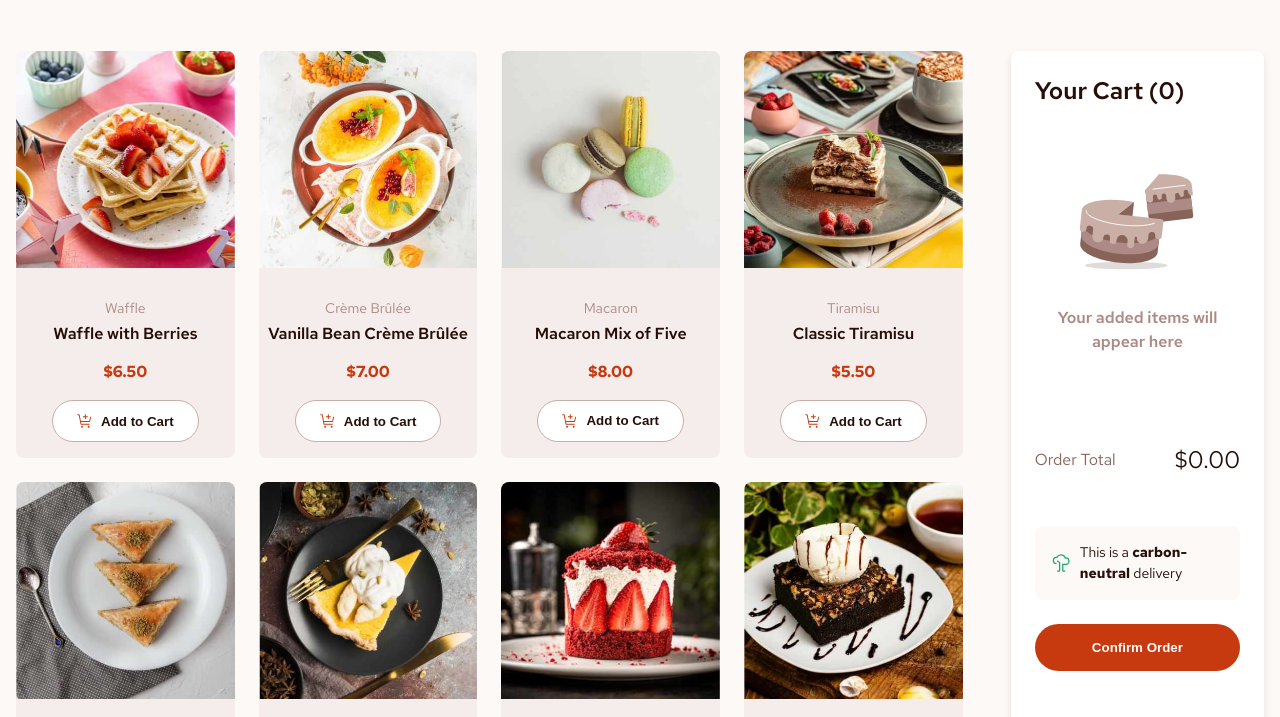
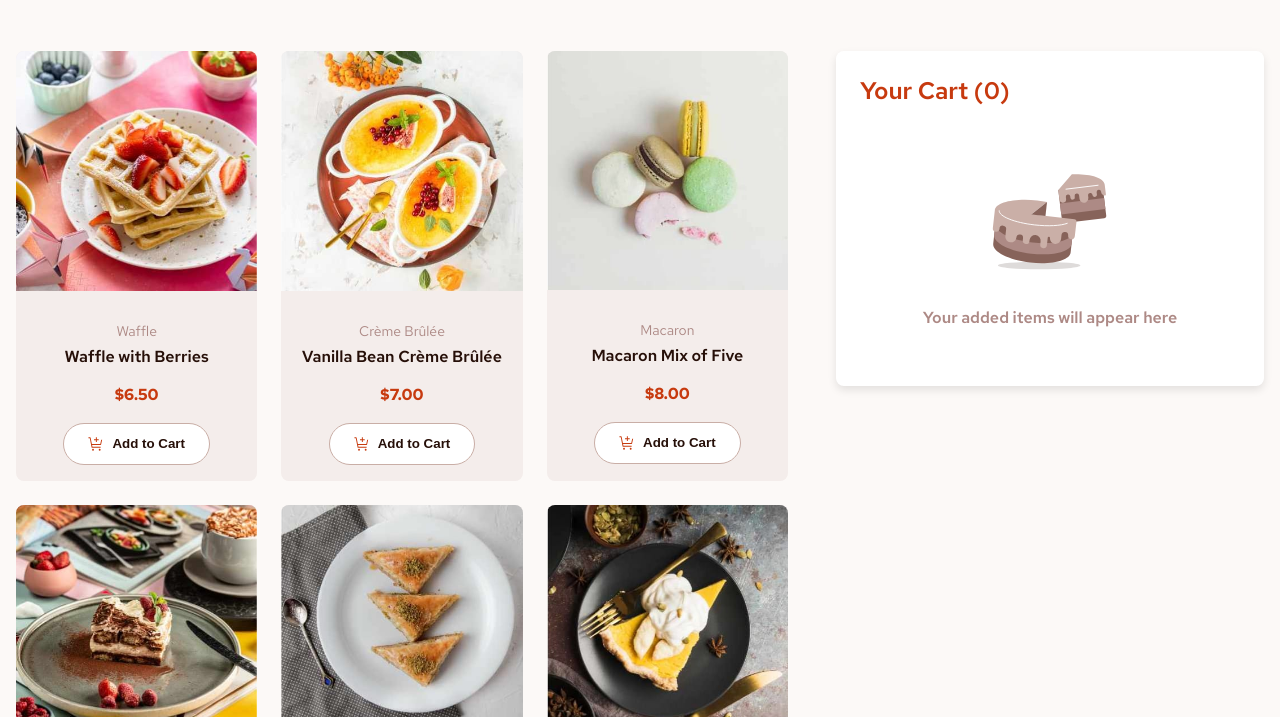
Before and after one commit to Umarcss/product-list-with-cart-main, a plain HTML site: page index.html in a window 1280 px wide. Shown: the part 83-800 px from the top of the page. Drawn offline with Linux system fonts and the light colour scheme.

Commit message:
Implement order summary visibility toggle and update cart display logic; enhance layout with flex properties in CSS

```diff
--- a/script.js
+++ b/script.js
@@ -9,6 +9,8 @@ document.addEventListener('DOMContentLoaded', () => {
   const startNewOrderButton = document.querySelector('.start-new-order-button');
   const modalTotalPrice = document.getElementById('modal-total-price');
   const modalOrderSummary = document.querySelector('.order-summary');
+  const orderTotalEl = document.querySelector('.order-total');
+  const carbonNeutralEl = document.querySelector('.carbon-neutral-delivery');
 
   let cart = [];
 
@@ -17,6 +19,7 @@ document.addEventListener('DOMContentLoaded', () => {
     .then(response => response.json())
     .then(data => {
       renderProducts(data);
+      updateCart();
     });
 
   function renderProducts(products) {
@@ -120,6 +123,7 @@ document.addEventListener('DOMContentLoaded', () => {
     renderCartItems();
     updateCartTotals();
     updateProductCardStates();
+    toggleOrderSummaryVisibility();
   }
 
   function renderCartItems() {
@@ -213,4 +217,16 @@ document.addEventListener('DOMContentLoaded', () => {
     updateCart();
     orderConfirmationModal.style.display = 'none';
   }
+
+  function toggleOrderSummaryVisibility() {
+    if (cart.length === 0) {
+      orderTotalEl.style.display = 'none';
+      carbonNeutralEl.style.display = 'none';
+      confirmOrderButton.style.display = 'none';
+    } else {
+      orderTotalEl.style.display = 'flex';
+      carbonNeutralEl.style.display = 'flex';
+      confirmOrderButton.style.display = 'inline-flex';
+    }
+  }
 });
--- a/style.css
+++ b/style.css
@@ -71,6 +71,7 @@ p {
   .main-content {
     flex-direction: row;
     gap: 3rem;
+    align-items: flex-start;
   }
 }
 
@@ -78,7 +79,7 @@ p {
   display: grid;
   grid-template-columns: repeat(auto-fill, minmax(150px, 1fr));
   gap: 1.5rem;
-  width: 100%;
+  flex: 1;
 }
 
 @media (min-width: 768px) {
@@ -98,6 +99,14 @@ p {
   padding: 1.5rem;
   border-radius: 8px;
   box-shadow: 0 4px 8px rgba(0, 0, 0, 0.1);
+  position: sticky;
+  top: 2rem;
+}
+
+@media (min-width: 768px) {
+  .cart-summary {
+    flex: 0 0 380px;
+  }
 }
 
 /* Product Card */
@@ -210,6 +219,7 @@ p {
 .cart-summary h2 {
   margin-top: 0;
   margin-bottom: 1.5rem;
+  color: var(--red);
 }
 
 .cart-item {
```
